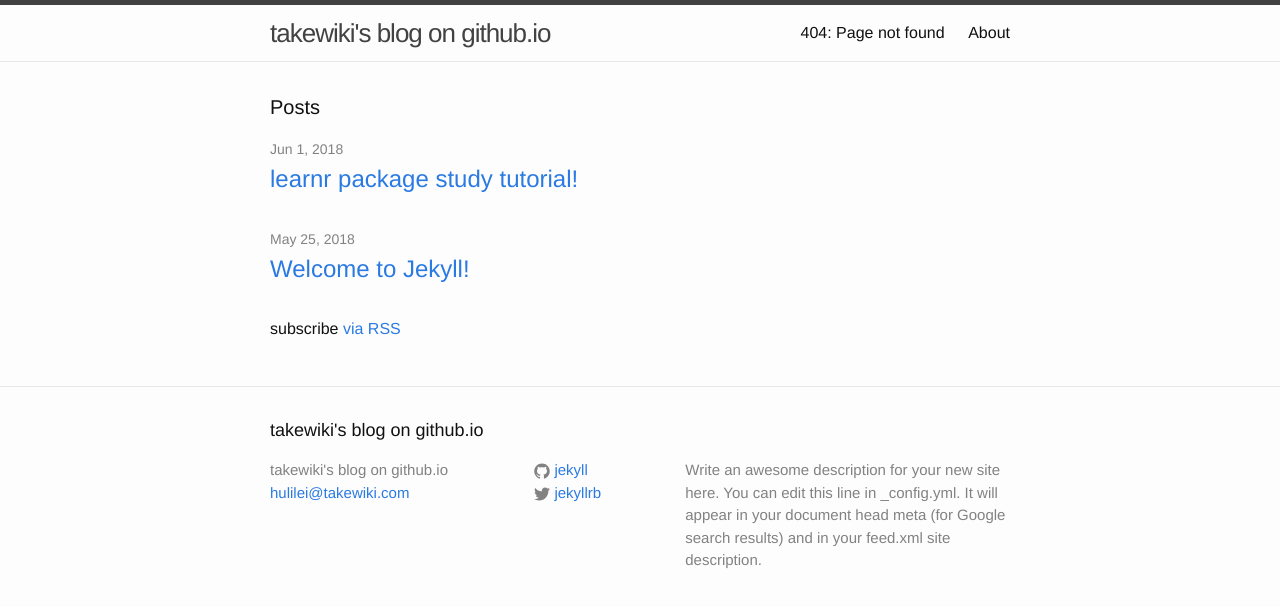
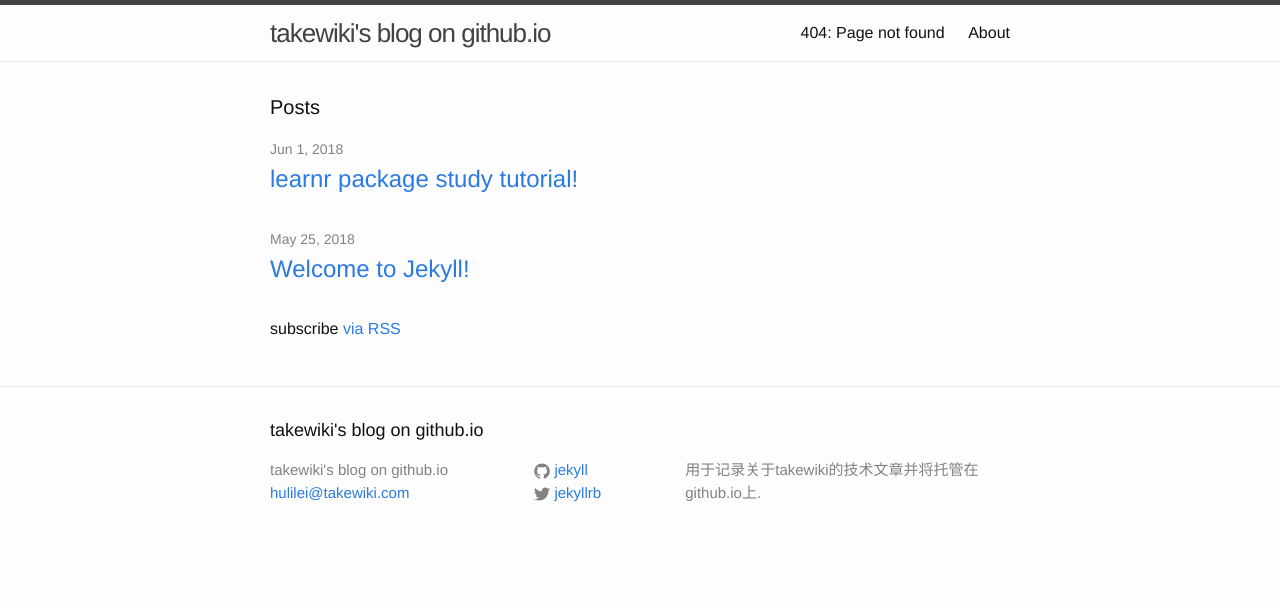
Before and after one commit to takewiki/takewiki.github.io, a Jekyll site: the page built from index.html, in a window 1280 px wide. Shown: the top 607 px of the page. Built offline with Jekyll 4.4.1, drawn with Linux system fonts in a browser that asks for light colours.

Commit message:
update the setting for the blog

```diff
--- a/_config.yml
+++ b/_config.yml
@@ -9,11 +9,9 @@
 title: takewiki's blog on github.io
 email: hulilei@takewiki.com
 description: > # this means to ignore newlines until "baseurl:"
-  Write an awesome description for your new site here. You can edit this
-  line in _config.yml. It will appear in your document head meta (for
-  Google search results) and in your feed.xml site description.
+  用于记录关于takewiki的技术文章并将托管在github.io上.
 baseurl: "" # the subpath of your site, e.g. /blog
-url: "http://yourdomain.com" # the base hostname & protocol for your site
+url: "http://takewiki.com" # the base hostname & protocol for your site
 twitter_username: jekyllrb
 github_username:  jekyll
 
```
